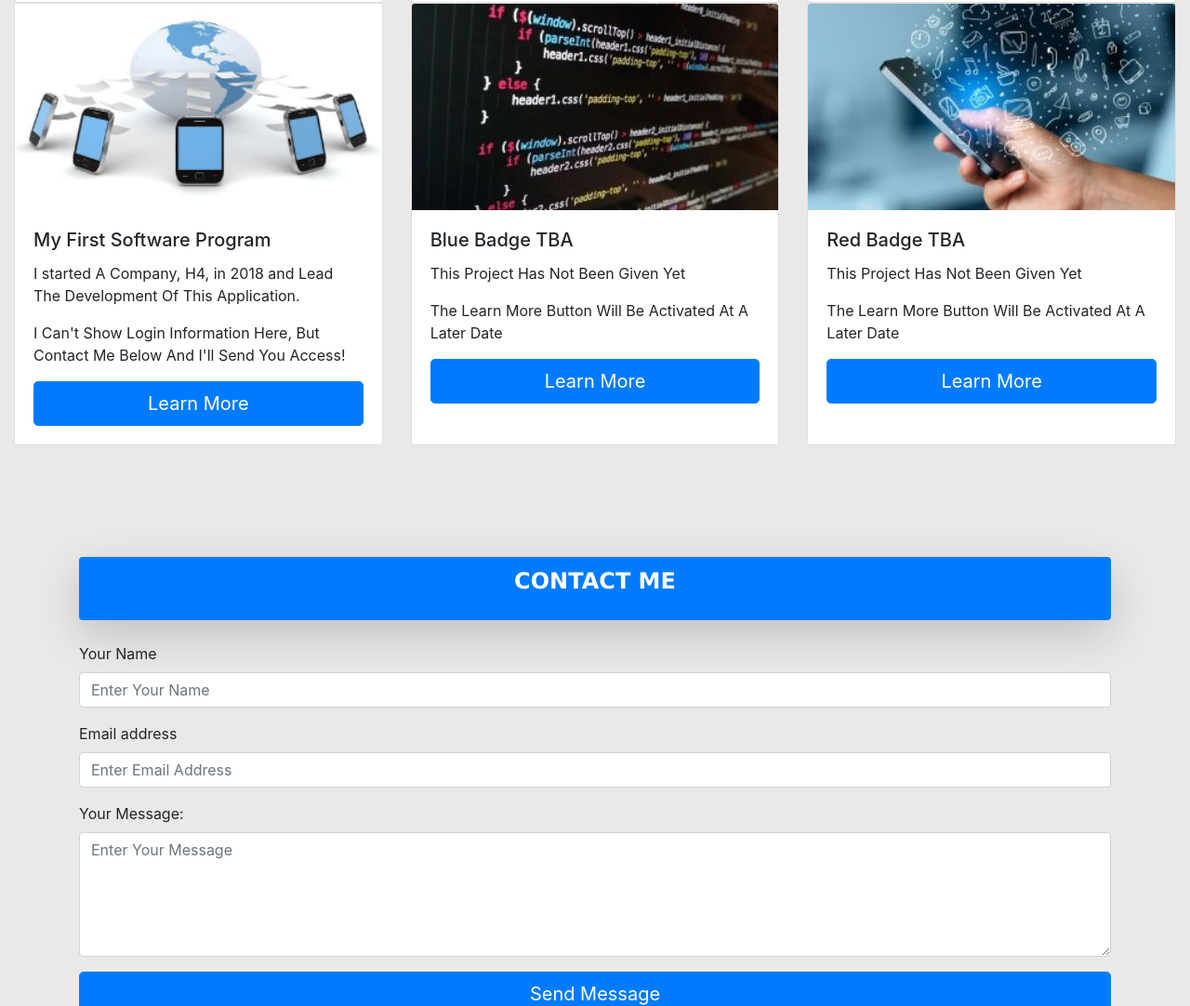
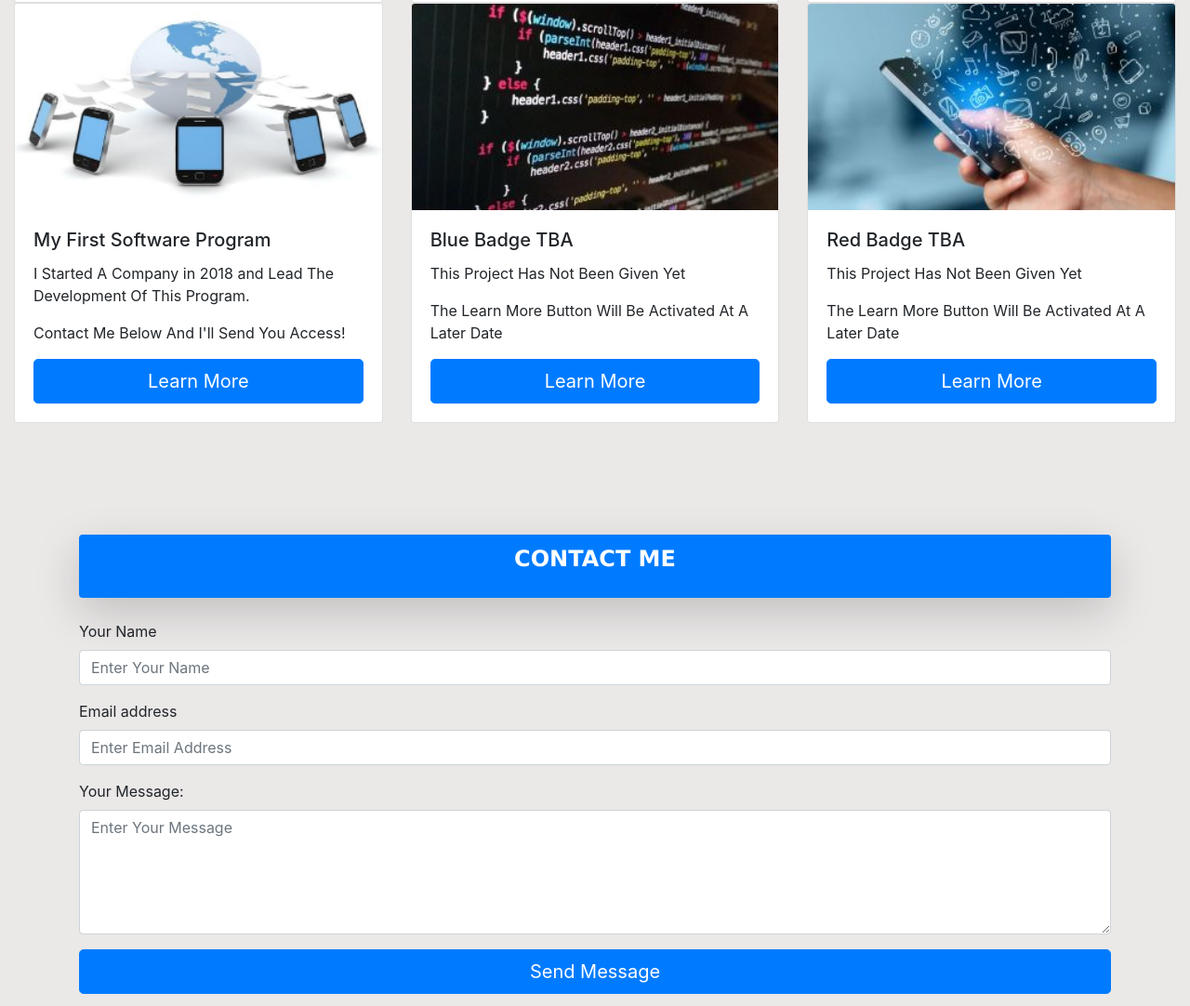
Before and after one commit to harrysdearing/Portfolio, a plain HTML site: page index.html in a window 1280 px wide. Shown: the part 2015-3097 px from the top of the page at 93% size. Drawn offline with nearby package versions, Linux system fonts and the light colour scheme.

Commit message:
Fix Styling

```diff
--- a/index.html
+++ b/index.html
@@ -108,8 +108,8 @@
                     <img class="card-img-top" src="image_6.png" alt="Card image cap">
                     <div class="card-body">
                         <h5 class="card-title">My First Software Program</h5>
-                        <p class="card-text">I started A Company, H4, in 2018 and Lead The Development Of This Application.</p>
-                        <p class="card-text">I Can't Show Login Information Here, But Contact Me Below And I'll Send You Access!</p>
+                        <p class="card-text">I Started A Company in 2018 and Lead The Development Of This Program.</p>
+                        <p class="card-text">Contact Me Below And I'll Send You Access!</p>
                         <a class="btn btn-primary btn-lg btn-block" href="https://app.h4software.net/" role="button" target="blank">Learn More</a>
                     </div>
                 </div>
```
